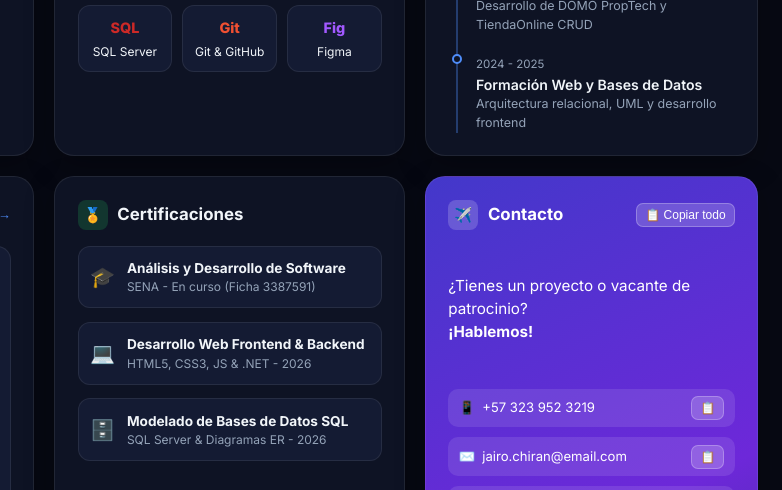
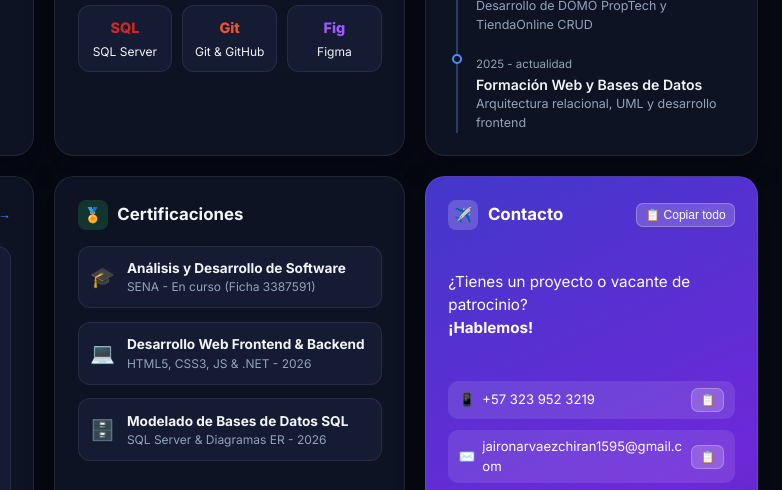
Before and after one commit to Jairo-Narvaez/Hoja-de-vida, a plain HTML site: page index.html in a window 1280 px wide. Shown: the part 648-1138 px from the top of the page, 498-1280 px from the left. Drawn offline with Linux system fonts and the light colour scheme.

Commit message:
Update email and timeline date in index.html

```diff
--- a/index.html
+++ b/index.html
@@ -54,7 +54,7 @@
         <div class="hero-card__socials">
           <a href="https://github.com/Jairo-Narvaez" target="_blank" aria-label="GitHub">GH</a>
           <a href="#contacto" aria-label="LinkedIn">in</a>
-          <a href="mailto:jairo.chiran@email.com" aria-label="Correo">✉</a>
+          <a href="mailto:jaironarvaezchiran@gmail.com" aria-label="Correo">✉</a>
           <a href="#contacto" aria-label="X">𝕏</a>
         </div>
       </div>
@@ -197,7 +197,7 @@
 
         <div class="timeline-item">
           <span class="timeline-dot"></span>
-          <span class="timeline-date editable" data-key="exp3Date">2024 - 2025</span>
+          <span class="timeline-date editable" data-key="exp3Date">2025 - actualidad</span>
           <h3 class="editable" data-key="exp3Title">Formación Web y Bases de Datos</h3>
           <p class="editable" data-key="exp3Desc">Arquitectura relacional, UML y desarrollo frontend</p>
         </div>
@@ -278,7 +278,7 @@
           <button class="copy-btn" data-copy-target="contactWhatsapp" title="Copiar WhatsApp">📋</button>
         </li>
         <li>
-          <span class="contact-item-text">✉️ <span class="editable" id="contactEmail" data-key="email">jairo.chiran@email.com</span></span>
+          <span class="contact-item-text">✉️ <span class="editable" id="contactEmail" data-key="email">jaironarvaezchiran1595@gmail.com</span></span>
           <button class="copy-btn" data-copy-target="contactEmail" title="Copiar correo">📋</button>
         </li>
         <li>
@@ -295,12 +295,12 @@
         <a href="https://wa.me/573239523219" target="_blank" rel="noopener" id="whatsappActionLink" class="btn btn--whatsapp">
           💬 Escribir por WhatsApp
         </a>
-        <a href="mailto:jairo.chiran@email.com" id="mailActionLink" class="btn btn--contact">
+        <a href="mailto:jaironarvavezchiran1595@gmail.com" id="mailActionLink" class="btn btn--contact">
           ✉️ Enviar correo →
         </a>
       </div>
 
-      <a href="mailto:jairo.chiran@email.com" id="mailActionLink" class="btn btn--contact">Enviar mensaje →</a>
+      <a href="mailto:jaironarvaezchiran1595@gmail.com" id="mailActionLink" class="btn btn--contact">Enviar mensaje →</a>
     </section>
   </main>
 
```
